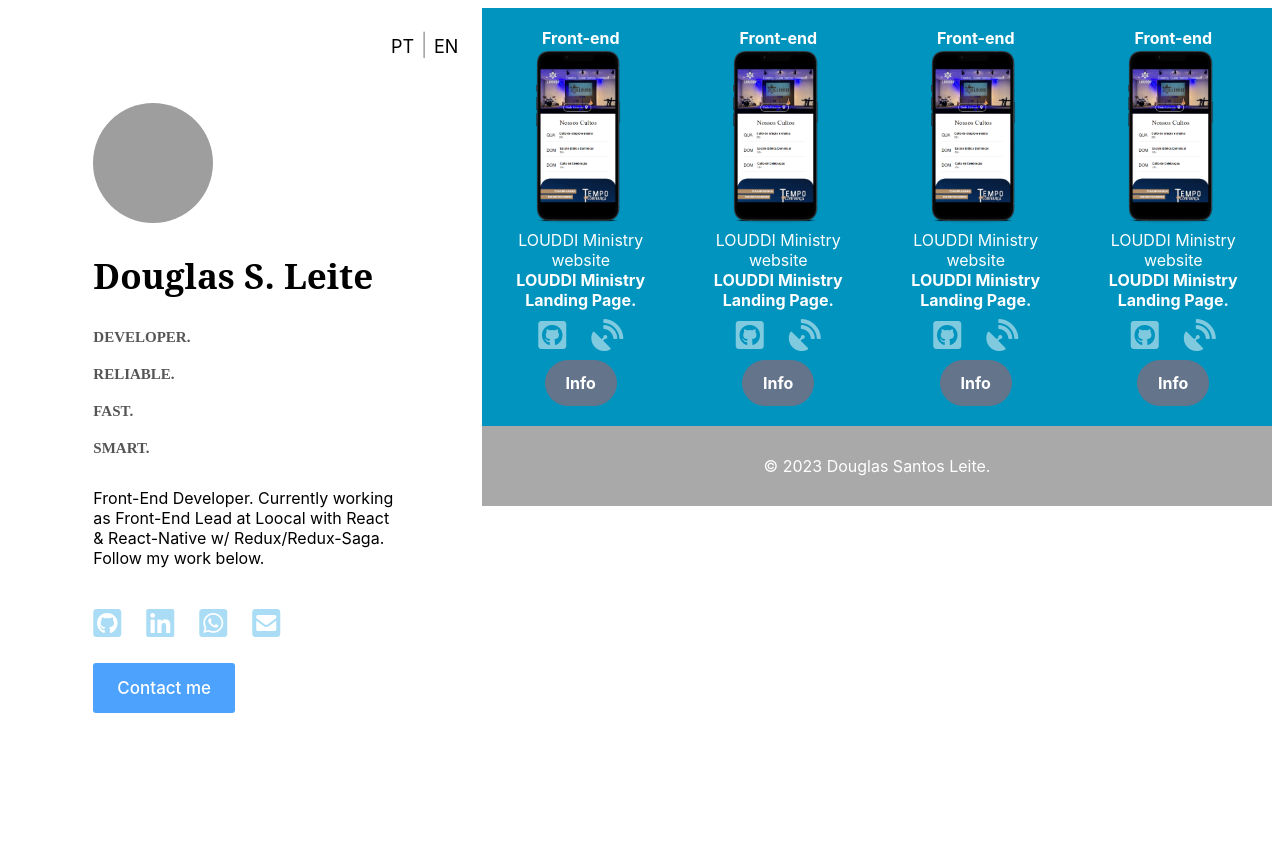
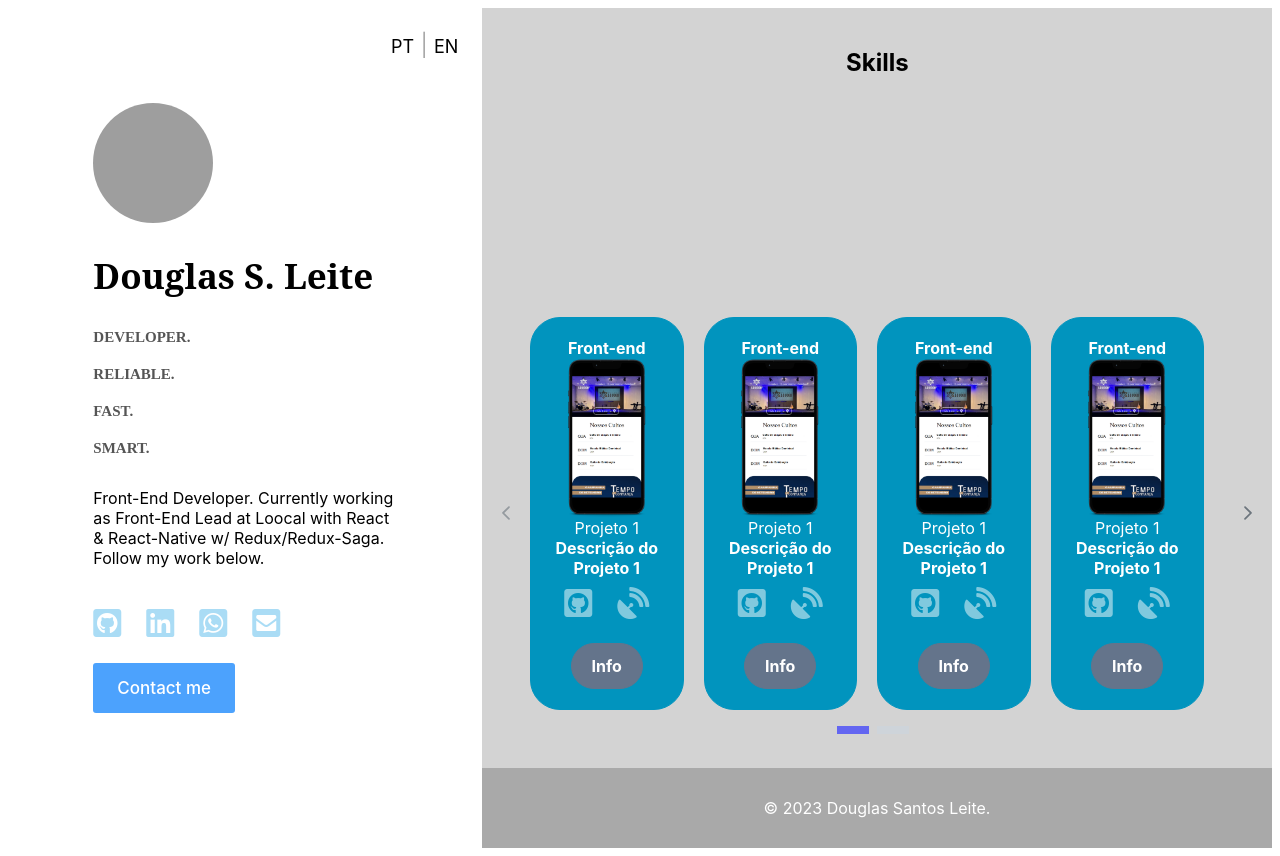
Before and after one commit to douglasslDev/Portifolio, a Next.js app: page /en in a window 1280 px wide. Before the commit the page ends 816 px from the top, so only its background shows below. Built offline with nearby package versions, Linux system fonts and the light colour scheme; grey boxes are pictures that could not be loaded; what next would draw is missing.

Commit message:
add Carousel

```diff
--- a/components/Projects/components/Footer/styles.ts
+++ b/components/Projects/components/Footer/styles.ts
@@ -1,10 +1,13 @@
 import styled from "styled-components";
 
 export const Content = styled.footer`
-  display: block;
+  display: flex;
+
   > div {
+    margin-top: 10px;
     height: 80px;
     display: flex;
+    width: 100%;
     background: darkgray;
     justify-content: center;
     align-items: center;
--- a/components/Projects/components/Project/index.tsx
+++ b/components/Projects/components/Project/index.tsx
@@ -1,5 +1,6 @@
 import useTranslation from "../../../../hooks/useTranslation";
 import { Button } from "primereact/button";
+
 import {
   Content,
   TopInfo,
@@ -12,7 +13,7 @@ import {
   Icon,
 } from "./styles";
 
-interface iProject {
+export interface iProject {
   role: string;
   color: string;
   img: string;
@@ -22,6 +23,7 @@ interface iProject {
   source: string;
   deploy: string;
 }
+
 
 const Project = ({
   role,
@@ -39,7 +41,7 @@ const Project = ({
         <RoleInfo>{role}</RoleInfo>
       </TopInfo>
       <MockUpContainer>
-        <MockUp src={img} type={type} alt={t("projectImage")} />
+        <MockUp src={img}  width={80} height={160} alt={t("projectImage")} />
       </MockUpContainer>
       <ProjectFooter>
         <Presentation>
--- a/components/Projects/components/Project/styles.ts
+++ b/components/Projects/components/Project/styles.ts
@@ -1,12 +1,20 @@
 import styled from "styled-components";
-
+import Image from "next/image";
 export const Content = styled.div`
   background: #0194be;
   display: flex;
   flex-direction: column;
-  justify-content: space-around;
   align-items: center;
-  padding:20px;
+ margin-right: 20px;
+ border: 1px solid  #0194be;
+ border-radius: 30px;
+ padding: 20px;
+  &:hover{
+    opacity: 1;
+    border:white solid 1px;
+ /*    transform: scale(2);
+  transition: transform 0.3s ease;  */
+  }
 `;
 
 export const TopInfo = styled.div`
@@ -19,17 +27,18 @@ export const RoleInfo = styled.strong``;
 
 
 export const MockUpContainer = styled.div`
-  max-width: 100%;
-  max-height: 70%;
   display: flex;
   justify-content: center;
+
 `;
 
-export const MockUp = styled.img`
+export const MockUp = styled(Image)`
   justify-content: center;
-  max-width: ${({type}: {type: string}) =>
-    type === "desktop" ? "60%" : " 40%"};
-  object-fit: contain;
+  @media (min-width: 990px) {
+
+  justify-content: center;
+
+  }
 `;
 
 export const ProjectFooter = styled.div`
@@ -42,7 +51,7 @@ export const ProjectFooter = styled.div`
     display: flex;
     flex-direction: column;
     align-items: center;
-    justify-content: space-between;
+
     > div:first-child {
       margin-bottom: 0;
     }
@@ -50,10 +59,11 @@ export const ProjectFooter = styled.div`
 `;
 
 export const Presentation = styled.div`
+display: flex;
+flex-direction:column;
   color: white;
   text-align: center;
   > span {
-    display: block;
   }
 `;
 
@@ -62,16 +72,15 @@ export const IconsContainer = styled.div`
   justify-content: center;
   align-items: flex-end;
   height: 50px;
+  margin-bottom: 15px;
   @media (min-width: 990px) {
     align-items: center;
-    justify-content: unset;
   }
 `;
 
 export const Icon = styled.a`
   color: white;
   opacity: 0.5;
-
   transition: 0.3s;
 
   &:not(:last-child) {
--- a/components/Projects/index.tsx
+++ b/components/Projects/index.tsx
@@ -1,15 +1,130 @@
 import useTranslation from "../../hooks/useTranslation";
 
-import Project from "./components/Project";
+import Project, { iProject } from "./components/Project";
 import Footer from "./components/Footer";
+import { Carousel } from "primereact/carousel";
+import {Content,CarouselContainer} from "./styles";
+import Skills from "../Skills";
 
-import {Content, ProjectContainer} from "./styles";
+interface CarouselItem {
+  project: iProject; //
+}
 
 const Projects = () => {
   const {locale, t} = useTranslation();
+
+  const projectsTemplate: iProject[] = [
+    {
+      role: 'Front-end',
+      img: '/img/mockupLouddi.png',
+      type: 'desktop',
+      title: 'Projeto 1',
+      description: 'Descrição do Projeto 1',
+      source: 'https://louddi-git-main-douglassldev.vercel.app/',
+      deploy: 'https://deploy.projeto1.com',
+      color: 'blue',
+    },
+    {
+      role: 'Front-end',
+      img: '/img/mockupLouddi.png',
+      type: 'desktop',
+      title: 'Projeto 1',
+      description: 'Descrição do Projeto 1',
+      source: 'https://louddi-git-main-douglassldev.vercel.app/',
+      deploy: 'https://deploy.projeto1.com',
+      color: 'blue',
+    },
+    {
+      role: 'Front-end',
+      img: '/img/mockupLouddi.png',
+      type: 'desktop',
+      title: 'Projeto 1',
+      description: 'Descrição do Projeto 1',
+      source: 'https://louddi-git-main-douglassldev.vercel.app/',
+      deploy: 'https://deploy.projeto1.com',
+      color: 'blue',
+    },
+    {
+      role: 'Front-end',
+      img: '/img/mockupLouddi.png',
+      type: 'desktop',
+      title: 'Projeto 1',
+      description: 'Descrição do Projeto 1',
+      source: 'https://louddi-git-main-douglassldev.vercel.app/',
+      deploy: 'https://deploy.projeto1.com',
+      color: 'blue',
+    },
+  ];
+
+  const responsiveOptions = [
+    {
+        breakpoint: '1199px',
+        numVisible: 3,
+        numScroll: 1
+    },
+    {
+        breakpoint: '991px',
+        numVisible: 2,
+        numScroll: 1
+    },
+    {
+        breakpoint: '767px',
+        numVisible: 1,
+        numScroll: 1
+    }
+];
+
+
+  const items: CarouselItem[] = projectsTemplate.map((project) => ({
+    project,
+  }));
+
+  const itemTemplate = ({ project }: CarouselItem) => {
+    return (
+
+        <Project {...project} />
+
+    );
+  };
+
   return (
     <Content>
-      <ProjectContainer>
+      <Skills/>
+      <CarouselContainer>
+      <Carousel
+          value={items}
+          itemTemplate={itemTemplate}
+          numVisible={3}
+          numScroll={1}
+           responsiveOptions={responsiveOptions}
+          pt={{
+            indicatorButton: { className: 'border-round-lg' }
+        }}
+      />
+      </CarouselContainer>
+
+      <Footer />
+    </Content>
+  );
+};
+
+
+
+
+export default Projects;
+
+
+  {/* <Project
+        role="Front-end"
+        color="gray"
+        img="/img/mockupLouddi.png"
+        type="desktop"
+        title={t("title001")}
+        description={t("description001")}
+        source=""
+        deploy="https://louddi-git-main-douglassldev.vercel.app/"
+      />
+
       <Project
         role="Front-end"
 
@@ -21,17 +136,7 @@ const Projects = () => {
         source=""
         deploy="https://louddi-git-main-douglassldev.vercel.app/"
       />
-      <Project
-        role="Front-end"
 
-        color="gray"
-        img="/img/mockupLouddi.png"
-        type="desktop"
-        title={t("title001")}
-        description={t("description001")}
-        source=""
-        deploy="https://louddi-git-main-douglassldev.vercel.app/"
-      />
        <Project
         role="Front-end"
         color="gray"
@@ -42,6 +147,7 @@ const Projects = () => {
         source=""
         deploy="https://louddi-git-main-douglassldev.vercel.app/"
       />
+
       <Project
         role="Front-end"
         color="gray"
@@ -51,10 +157,4 @@ const Projects = () => {
         description={t("description001")}
         source=""
         deploy="https://louddi-git-main-douglassldev.vercel.app/"
-      />
-     </ProjectContainer>
-      <Footer />
-    </Content>
-  );
-};
-export default Projects;
+      /> */}
--- a/components/Projects/styles.ts
+++ b/components/Projects/styles.ts
@@ -2,10 +2,14 @@ import styled from "styled-components";
 
 export const Content = styled.section`
 display: flex;
+background: #d3d3d3;
 flex-direction: column;
 `;
-export const ProjectContainer = styled.section`
+
+
+export const CarouselContainer = styled.div`
 display: flex;
-flex-direction: row;
-
+align-items: center;
+justify-content: center;
+flex: 1px;
 `;
--- /dev/null
+++ b/components/Skills/index.tsx
@@ -0,0 +1,11 @@
+
+import useTranslation from "../../hooks/useTranslation";
+import 'animate.css';
+
+import {Content} from "./styles";
+
+const Skills = () => (
+  <Content>
+<h1 className="animate__animated animate__backInUp">Skills</h1>  </Content>
+);
+export default Skills;
--- /dev/null
+++ b/components/Skills/styles.ts
@@ -0,0 +1,9 @@
+import styled from "styled-components";
+
+export const Content = styled.footer`
+  display: flex;
+  align-items: center;
+  justify-content: center;
+  padding: 20px;
+  margin-bottom: 200px;
+`;
--- a/package.json
+++ b/package.json
@@ -8,6 +8,7 @@
     "start": "next start"
   },
   "dependencies": {
+    "animate.css": "^4.1.1",
     "next": "^13.5.3",
     "next-translate": "^0.17.2",
     "prime-react": "^1.0.0",
```
Also changed, not shown: public/img/mockupLouddi.png, 1 other file (tests, documents, lock files or other folders).
